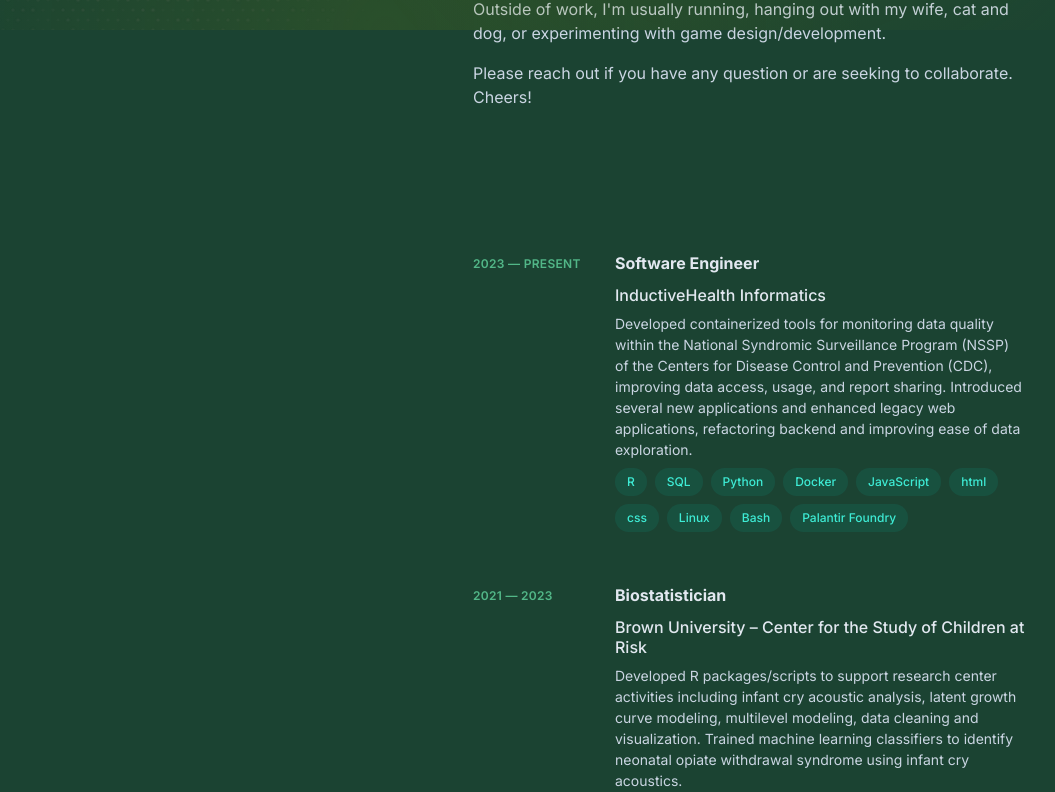
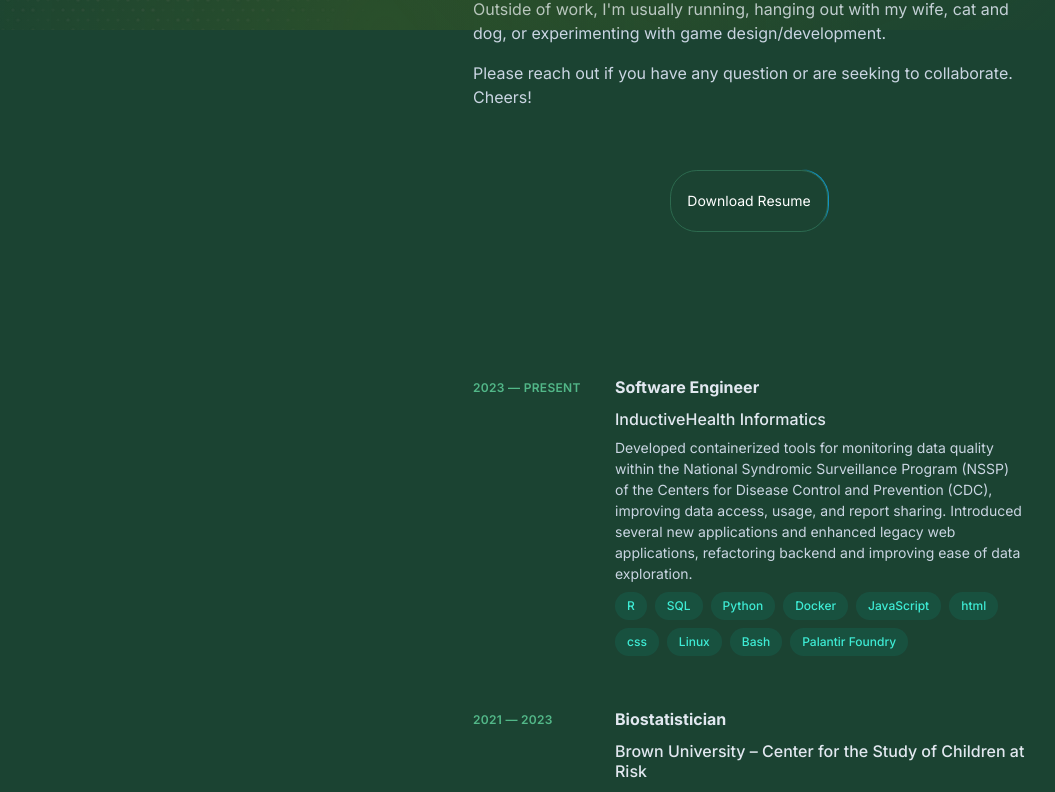
Before and after one commit to amanigaultw/web-portfolio, a Next.js app: page / in a window 1280 px wide. Shown: the part 770-1562 px from the top of the page, without its empty margins (191-1246 px from the left). Built offline with nearby package versions, Linux system fonts and the light colour scheme.

Commit message:
Added Resume download button

```diff
--- a/components/About.tsx
+++ b/components/About.tsx
@@ -1,3 +1,4 @@
+import DownloadButton from './DownloadButton'
 import SectionHeader from './SectionHeader'
 
 export default function About() {
@@ -21,6 +22,7 @@
           Please reach out if you have any question or are seeking to collaborate.  Cheers!
         </p>
       </div>
+      <DownloadButton filePath="/docs/Andrew-Manigault-Resume.pdf" fileName="Andrew-Manigault-Resume.pdf" />
     </section>
   )
 }
--- /dev/null
+++ b/components/DownloadButton.tsx
@@ -0,0 +1,35 @@
+'use client'
+
+import React from 'react';
+import { Button } from "@/components/ui/moving-border";
+
+interface DownloadButtonProps {
+  filePath: string; // Path to the PDF file in the public folder
+  fileName: string; // Desired file name when downloaded
+}
+
+const DownloadButton: React.FC<DownloadButtonProps> = ({ filePath, fileName }) => {
+  const handleDownload = () => {
+    const link = document.createElement('a');
+    link.href = filePath; // Access the file from the public folder
+    link.download = fileName;
+
+    document.body.appendChild(link);
+    link.click();
+    document.body.removeChild(link); // Clean up
+  };
+
+  return (
+    <div className="m-15 flex justify-center text-center">
+    <Button
+        borderRadius="1.75rem"
+        className="bg-slate-900 text-white border-slate-800 hover:bg-slate-800 hover:scale-105 hover:shadow-lg transition-all duration-300 ease-in-out transform"
+        onClick={handleDownload}
+      >
+        Download Resume
+      </Button>
+    </div>
+  );
+};
+
+export default DownloadButton;
--- /dev/null
+++ b/components/ui/moving-border.tsx
@@ -0,0 +1,139 @@
+"use client";
+import React from "react";
+import {
+  motion,
+  useAnimationFrame,
+  useMotionTemplate,
+  useMotionValue,
+  useTransform,
+} from "motion/react";
+import { useRef } from "react";
+import { cn } from "@/lib/utils";
+
+export function Button({
+  borderRadius = "1.75rem",
+  children,
+  as: Component = "button",
+  containerClassName,
+  borderClassName,
+  duration,
+  className,
+  ...otherProps
+}: {
+  borderRadius?: string;
+  children: React.ReactNode;
+  as?: any;
+  containerClassName?: string;
+  borderClassName?: string;
+  duration?: number;
+  className?: string;
+  [key: string]: any;
+}) {
+  return (
+    <Component
+      className={cn(
+        "relative h-16 w-40 overflow-hidden bg-transparent p-[1px] text-xl",
+        containerClassName,
+      )}
+      style={{
+        borderRadius: borderRadius,
+      }}
+      {...otherProps}
+    >
+      <div
+        className="absolute inset-0"
+        style={{ borderRadius: `calc(${borderRadius} * 0.96)` }}
+      >
+        <MovingBorder duration={duration} rx="30%" ry="30%">
+          <div
+            className={cn(
+              "h-20 w-20 bg-[radial-gradient(#0ea5e9_40%,transparent_60%)] opacity-[0.8]",
+              borderClassName,
+            )}
+          />
+        </MovingBorder>
+      </div>
+
+      <div
+        className={cn(
+          "relative flex h-full w-full items-center justify-center border border-slate-800 bg-slate-900/[0.8] text-sm text-white antialiased backdrop-blur-xl",
+          className,
+        )}
+        style={{
+          borderRadius: `calc(${borderRadius} * 0.96)`,
+        }}
+      >
+        {children}
+      </div>
+    </Component>
+  );
+}
+
+export const MovingBorder = ({
+  children,
+  duration = 3000,
+  rx,
+  ry,
+  ...otherProps
+}: {
+  children: React.ReactNode;
+  duration?: number;
+  rx?: string;
+  ry?: string;
+  [key: string]: any;
+}) => {
+  const pathRef = useRef<any>(undefined);
+  const progress = useMotionValue<number>(0);
+
+  useAnimationFrame((time) => {
+    const length = pathRef.current?.getTotalLength();
+    if (length) {
+      const pxPerMillisecond = length / duration;
+      progress.set((time * pxPerMillisecond) % length);
+    }
+  });
+
+  const x = useTransform(
+    progress,
+    (val) => pathRef.current?.getPointAtLength(val).x,
+  );
+  const y = useTransform(
+    progress,
+    (val) => pathRef.current?.getPointAtLength(val).y,
+  );
+
+  const transform = useMotionTemplate`translateX(${x}px) translateY(${y}px) translateX(-50%) translateY(-50%)`;
+
+  return (
+    <>
+      <svg
+        xmlns="http://www.w3.org/2000/svg"
+        preserveAspectRatio="none"
+        className="absolute h-full w-full"
+        width="100%"
+        height="100%"
+        {...otherProps}
+      >
+        <rect
+          fill="none"
+          width="100%"
+          height="100%"
+          rx={rx}
+          ry={ry}
+          ref={pathRef}
+        />
+      </svg>
+      <motion.div
+        style={{
+          position: "absolute",
+          top: 0,
+          left: 0,
+          display: "inline-block",
+          transform,
+        }}
+      >
+        {children}
+      </motion.div>
+    </>
+  );
+};
--- a/package.json
+++ b/package.json
@@ -13,6 +13,7 @@
     "class-variance-authority": "^0.7.1",
     "clsx": "^2.1.1",
     "lucide-react": "^0.548.0",
+    "motion": "^12.23.24",
     "next": "16.0.0",
     "react": "19.2.0",
     "react-dom": "19.2.0",
```
Also changed, not shown: 2 other files (tests, documents, lock files or other folders).
